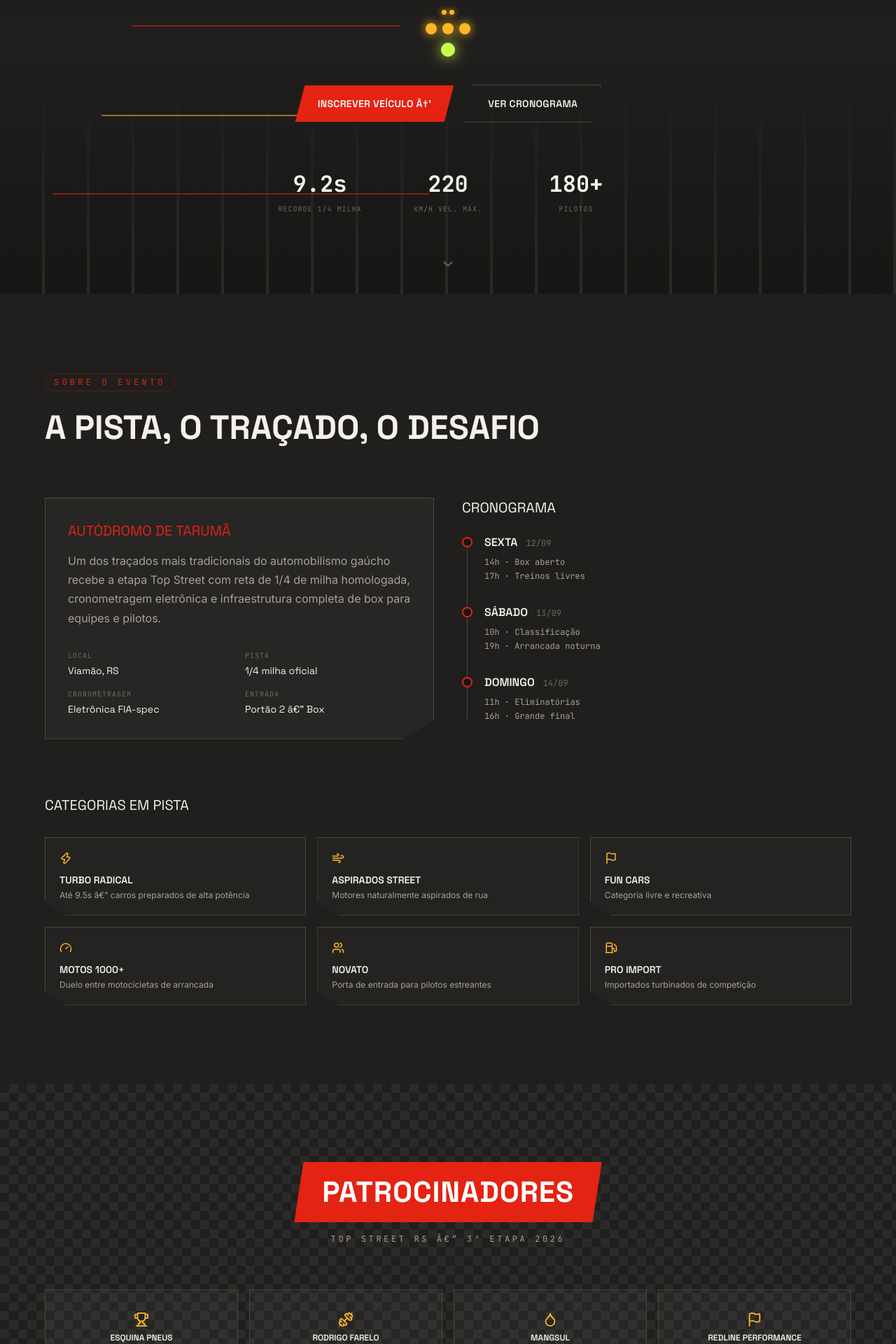
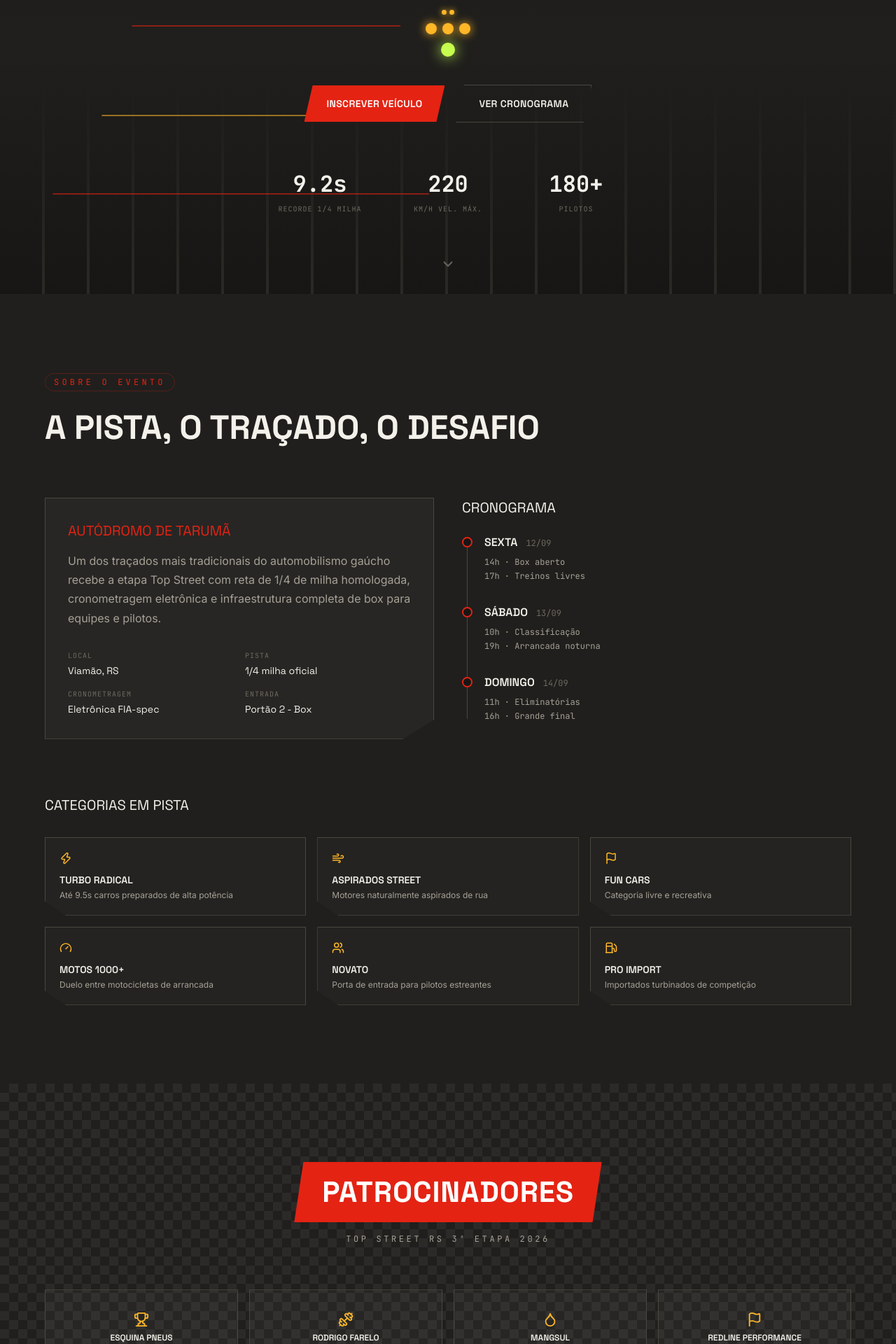
Before and after one commit to igorzin-016/TopStreet, a React (Vite) app: page / in a window 1280 px wide. Shown: the part 380-2300 px from the top of the page at 70% size. Built offline with nearby package versions, Linux system fonts and the light colour scheme; no server answers.

Commit message:
corrige mais erros de ortografia

```diff
--- a/referencias.jsx
+++ b/referencias.jsx
@@ -396,7 +396,7 @@ function Hero({ innerRef, onNavigate }) {
               clipPath: "polygon(6% 0, 100% 0, 94% 100%, 0 100%)",
             }}
           >
-            Inscrever veículo â†’
+            Inscrever veículo
           </button>
           <button
             onClick={() => onNavigate("sobre")}
@@ -444,7 +444,7 @@ const SCHEDULE = [
 ];
 
 const CATEGORIES = [
-  { name: "Turbo Radical", desc: "Até 9.5s â€” carros preparados de alta potência", icon: Zap },
+  { name: "Turbo Radical", desc: "Até 9.5s carros preparados de alta potência", icon: Zap },
   { name: "Aspirados Street", desc: "Motores naturalmente aspirados de rua", icon: Wind },
   { name: "Fun Cars", desc: "Categoria livre e recreativa", icon: Flag },
   { name: "Motos 1000+", desc: "Duelo entre motocicletas de arrancada", icon: Gauge },
@@ -480,7 +480,7 @@ function Sobre({ innerRef }) {
                 ["Local", "Viamão, RS"],
                 ["Pista", "1/4 milha oficial"],
                 ["Cronometragem", "Eletrônica FIA-spec"],
-                ["Entrada", "Portão 2 â€” Box"],
+                ["Entrada", "Portão 2 - Box"],
               ].map(([k, v]) => (
                 <div key={k}>
                   <div className="ts-mono uppercase text-[10px] tracking-widest" style={{ color: C.textFaint }}>
@@ -837,7 +837,7 @@ function Patrocinadores({ innerRef }) {
     <Section id="patrocinadores" innerRef={innerRef} bg={C.surface} className="py-28 px-6 relative overflow-hidden">
       <div className="absolute inset-0 opacity-[0.05]" style={{ backgroundImage: `linear-gradient(45deg, ${C.text} 25%, transparent 25%, transparent 75%, ${C.text} 75%), linear-gradient(45deg, ${C.text} 25%, transparent 25%, transparent 75%, ${C.text} 75%)`, backgroundSize: "26px 26px", backgroundPosition: "0 0, 13px 13px" }} />
       <div className="max-w-6xl mx-auto relative z-10">
-        <div className="flex flex-col items-center text-center"><div className="ts-display uppercase font-bold px-10 py-3 mb-4" style={{ background: C.red, color: "#fff", fontSize: "clamp(1.6rem,4.5vw,2.6rem)", letterSpacing: "0.02em", clipPath: "polygon(3% 0, 100% 0, 97% 100%, 0% 100%)", boxShadow: `0 10px 30px ${C.red}44` }}>Patrocinadores</div><p className="ts-mono uppercase tracking-[0.3em] text-xs" style={{ color: C.textMute }}>Top Street RS â€” 3ª Etapa 2026</p></div>
+        <div className="flex flex-col items-center text-center"><div className="ts-display uppercase font-bold px-10 py-3 mb-4" style={{ background: C.red, color: "#fff", fontSize: "clamp(1.6rem,4.5vw,2.6rem)", letterSpacing: "0.02em", clipPath: "polygon(3% 0, 100% 0, 97% 100%, 0% 100%)", boxShadow: `0 10px 30px ${C.red}44` }}>Patrocinadores</div><p className="ts-mono uppercase tracking-[0.3em] text-xs" style={{ color: C.textMute }}>Top Street RS 3ª Etapa 2026</p></div>
         <div className="grid grid-cols-2 sm:grid-cols-3 lg:grid-cols-4 gap-4 mt-16">{SPONSORS.map((s) => { const Icon = s.icon; return <div key={s.name} className="flex flex-col items-center justify-center text-center p-5 gap-2 transition-transform duration-200 hover:scale-[1.04]" style={{ background: "rgba(255,255,255,0.03)", border: `1px solid ${C.line}`, clipPath: "polygon(0 0, 100% 0, 100% 88%, 90% 100%, 0 100%)", minHeight: 130 }}><Icon size={22} color={C.amber} /><span className="ts-display uppercase text-xs font-semibold leading-tight">{s.name}</span><span className="ts-mono text-[9px] uppercase tracking-widest" style={{ color: C.textFaint }}>{s.tag}</span></div>; })}</div>
         <p className="text-center ts-mono text-xs mt-12" style={{ color: C.textFaint }}>Quer patrocinar a próxima etapa? Fale com a organização pelo WhatsApp da bio.</p>
       </div>
```
